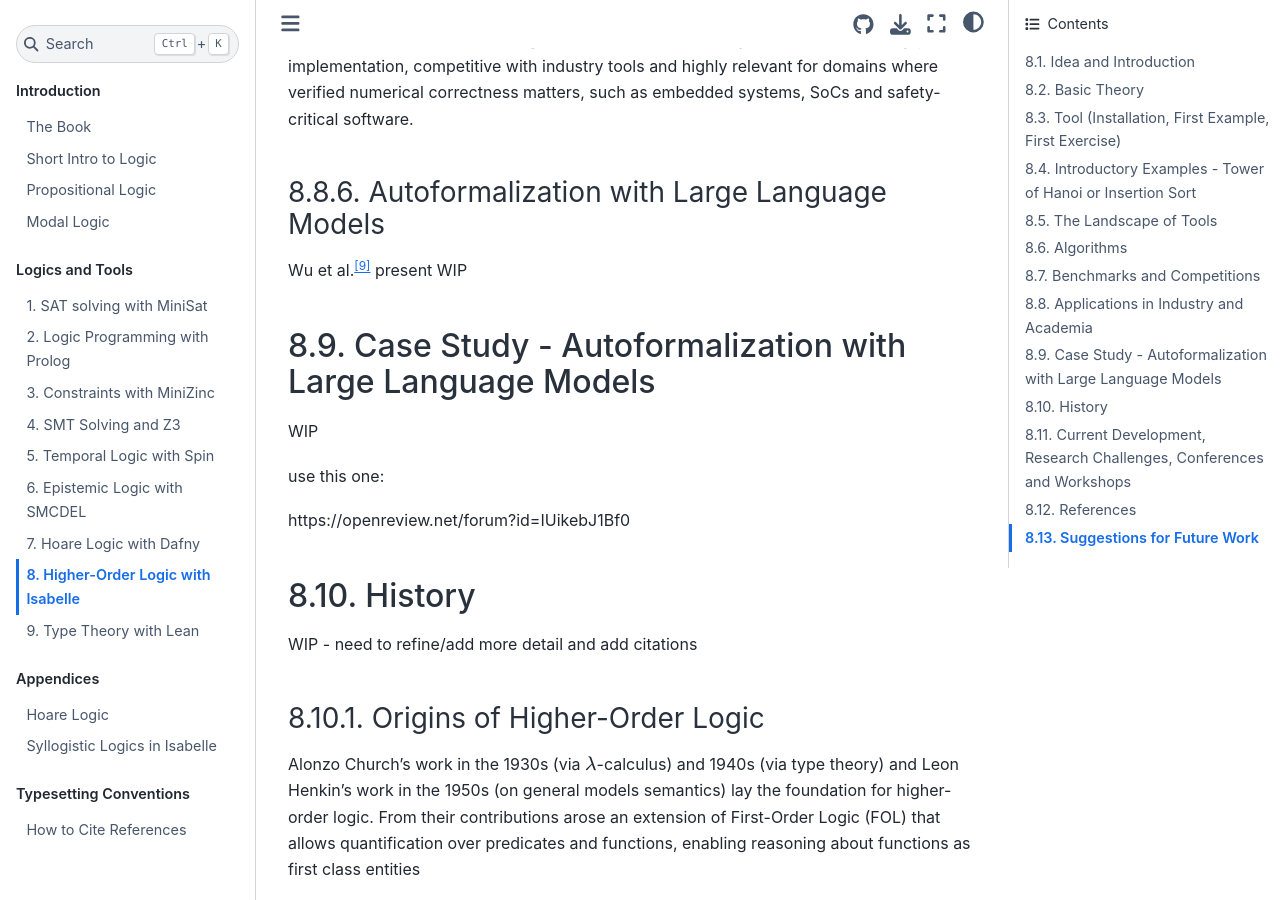
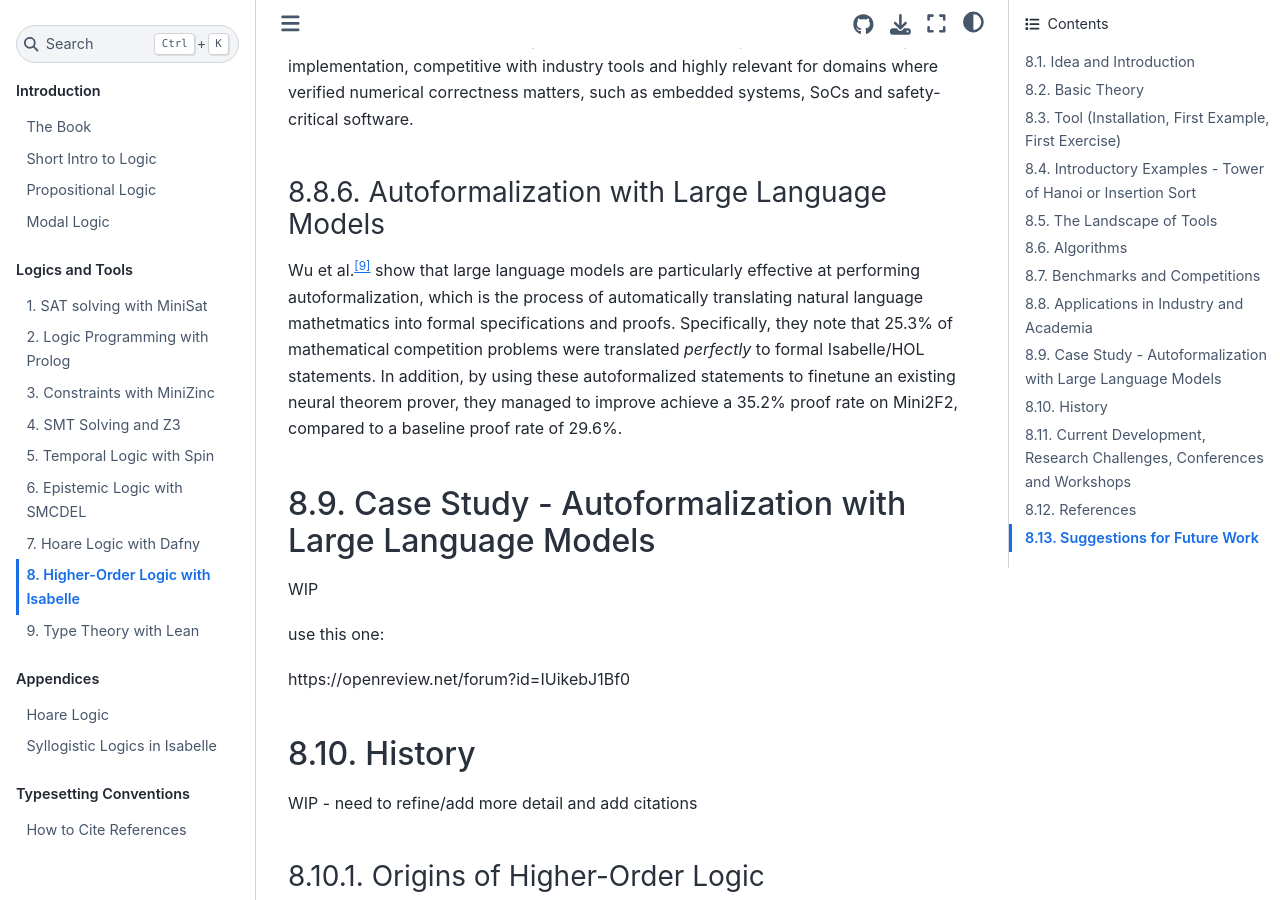
Before and after one commit to LEAP-at-Chapman/CPSC-510-Logical-Foundations-of-Computing, a Jupyter Book: the page built from content/10-higher-order-logic.md, in a window 1280 px wide and 900 px high, scrolled down 11290 px. Built offline with Jupyter Book 1.0.4 settings and Sphinx 7.4.7 and the Sphinx Book theme 1.1.4, drawn with Linux system fonts in a browser that asks for light colours.

Commit message:
case study - autoformalization in LLMs

```diff
--- a/content/10-higher-order-logic.md
+++ b/content/10-higher-order-logic.md
@@ -479,7 +479,7 @@ Xu et al. present MiniLang/IsaMini, a streamlined proof langauge for Isabelle/HO
 
 ### Autoformalization with Large Language Models
 
-Wu et al.<sup><a href="#Wu_LLM_Autoformat">[9]</a></sup> present WIP
+Wu et al.<sup><a href="#Wu_LLM_Autoformat">[9]</a></sup> show that large language models are particularly effective at performing autoformalization, which is the process of automatically translating natural language mathetmatics into formal specifications and proofs. Specifically, they note that 25.3% of mathematical competition problems were translated *perfectly* to formal Isabelle/HOL statements. In addition, by using these autoformalized statements to finetune an existing neural theorem prover, they managed to improve achieve a 35.2% proof rate on Mini2F2, compared to a baseline proof rate of 29.6%.
 
 ## Case Study - Autoformalization with Large Language Models
 
```
